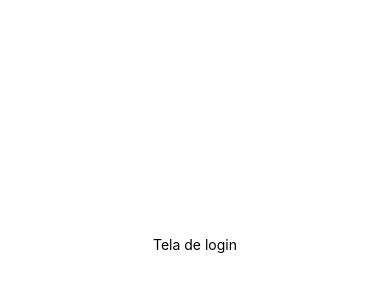
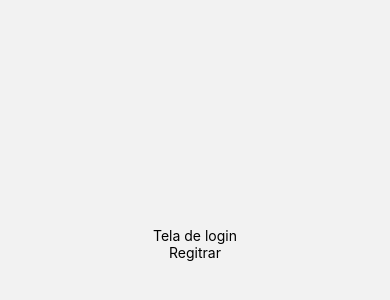
Before and after one commit to pollyany/dt-money-app, a React Native app: screen /Login in a window 390 px wide. Shown: the part 178-478 px from the top of the page. Built offline with nearby package versions, Linux system fonts and the light colour scheme.

Commit message:
Configurando rotas

```diff
--- a/App.tsx
+++ b/App.tsx
@@ -1,6 +1,6 @@
-import { Login } from "./src/screens/Login";
+import NavigationRoutes from "@/routes";
 import "./src/styles/global.css";
 
 export default function App() {
-  return <Login />;
+  return <NavigationRoutes />;
 }
--- a/package.json
+++ b/package.json
@@ -9,14 +9,18 @@
     "web": "expo start --web"
   },
   "dependencies": {
+    "@react-navigation/native": "^7.1.17",
+    "@react-navigation/stack": "^7.4.8",
     "expo": "~54.0.9",
     "expo-status-bar": "~3.0.8",
     "nativewind": "^4.2.1",
     "prettier-plugin-tailwindcss": "^0.5.14",
     "react": "19.1.0",
     "react-native": "0.81.4",
+    "react-native-gesture-handler": "~2.28.0",
     "react-native-reanimated": "~3.17.4",
-    "react-native-safe-area-context": "^5.4.0",
+    "react-native-safe-area-context": "~5.6.0",
+    "react-native-screens": "~4.16.0",
     "tailwindcss": "^3.4.17"
   },
   "devDependencies": {
--- /dev/null
+++ b/src/routes/index.tsx
@@ -0,0 +1,24 @@
+import { Login } from '@/screens/Login'
+import { Register } from '@/screens/Register'
+import { NavigationContainer } from '@react-navigation/native'
+import { createStackNavigator } from '@react-navigation/stack'
+
+export type PublicStackParamsList = {
+  Login: undefined
+  Register: undefined
+}
+
+const NavigationRoutes = () => {
+  const PublicStack = createStackNavigator<PublicStackParamsList>()
+
+  return (
+    <NavigationContainer>
+      <PublicStack.Navigator screenOptions={{ headerShown: false }}>
+        <PublicStack.Screen name="Login" component={Login} />
+        <PublicStack.Screen name="Register" component={Register} />
+      </PublicStack.Navigator>
+    </NavigationContainer>
+  )
+}
+
+export default NavigationRoutes
--- a/src/screens/Login/index.tsx
+++ b/src/screens/Login/index.tsx
@@ -1,9 +1,17 @@
-import { Text, View } from "react-native"
+import { PublicStackParamsList } from "@/routes";
+import { useNavigation } from "@react-navigation/native";
+import { StackNavigationProp } from "@react-navigation/stack";
+import { Text, TouchableOpacity, View } from "react-native";
 
 export const Login = () => {
-    return (
-        <View className="flex-1 items-center justify-center">
-            <Text>Tela de login</Text>
-        </View>
-    )
-}
+  const navigation =
+    useNavigation<StackNavigationProp<PublicStackParamsList>>();
+  return (
+    <View className="flex-1 items-center justify-center">
+      <Text>Tela de login</Text>
+      <TouchableOpacity onPress={() => navigation.navigate("Register")}>
+        <Text>Regitrar</Text>
+      </TouchableOpacity>
+    </View>
+  );
+};
--- /dev/null
+++ b/src/screens/Register/index.tsx
@@ -0,0 +1,9 @@
+import { Text, View } from "react-native"
+
+export const Register = () => {
+    return (
+        <View className="flex-1 items-center justify-center">
+            <Text>Tela de registro</Text>
+        </View>
+    )
+}
```
Also changed, not shown: 1 other file (tests, documents, lock files or other folders).
